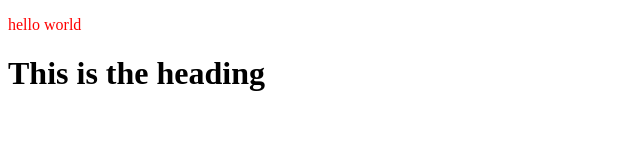
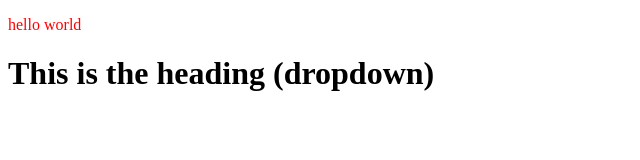
Before and after one commit to Rishugupta572001/LocalRepo, a plain HTML site: page index.html in a window 1280 px wide. Shown: the whole page, without its empty margins (0-640 px from the left). Drawn offline with Linux system fonts and the light colour scheme.

```diff
--- a/index.html
+++ b/index.html
@@ -8,7 +8,7 @@
 </head>
 <body>
 	<p>hello world</p>
-	<h1>This is the heading</h1>
+	<h1>This is the heading (dropdown)</h1>
 
 </body>
 </html>
```
